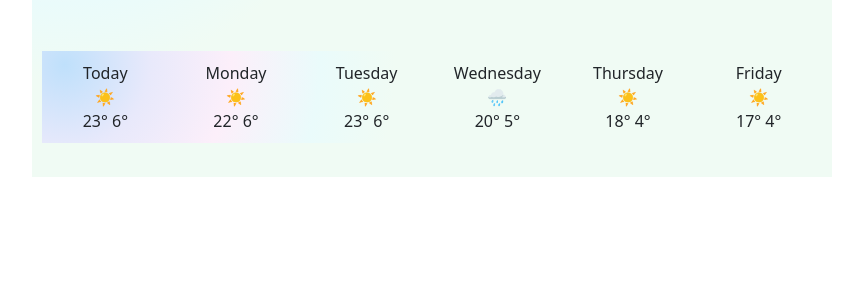
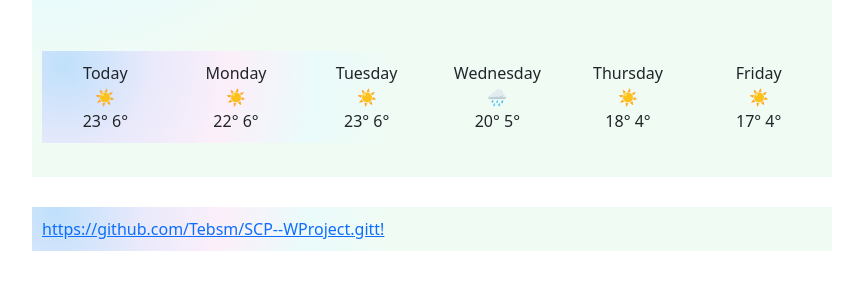
Before and after one commit to Tebsm/SCP--WProject, a website built with Parcel: page index.html in a window 1280 px wide. Shown: the part 357-646 px from the top of the page, without its empty margins (208-1071 px from the left). Built offline with nearby package versions, Linux system fonts and the light colour scheme; no server answers.

Commit message:
GT link added

```diff
--- a/index.html
+++ b/index.html
@@ -91,6 +91,11 @@
 				<br>
 
 	</div>
+  <div class="container">
+    <a href="#url">https://github.com/Tebsm/SCP--WProject.gitt!</a>
+  </div>
+
+
 <script src="src/index.js">
 </script>
 
--- a/src/styles.css
+++ b/src/styles.css
@@ -75,3 +75,5 @@ form {
 #win {
   font-size: 20px;
 }
+a {
+text-align: center;}
```
